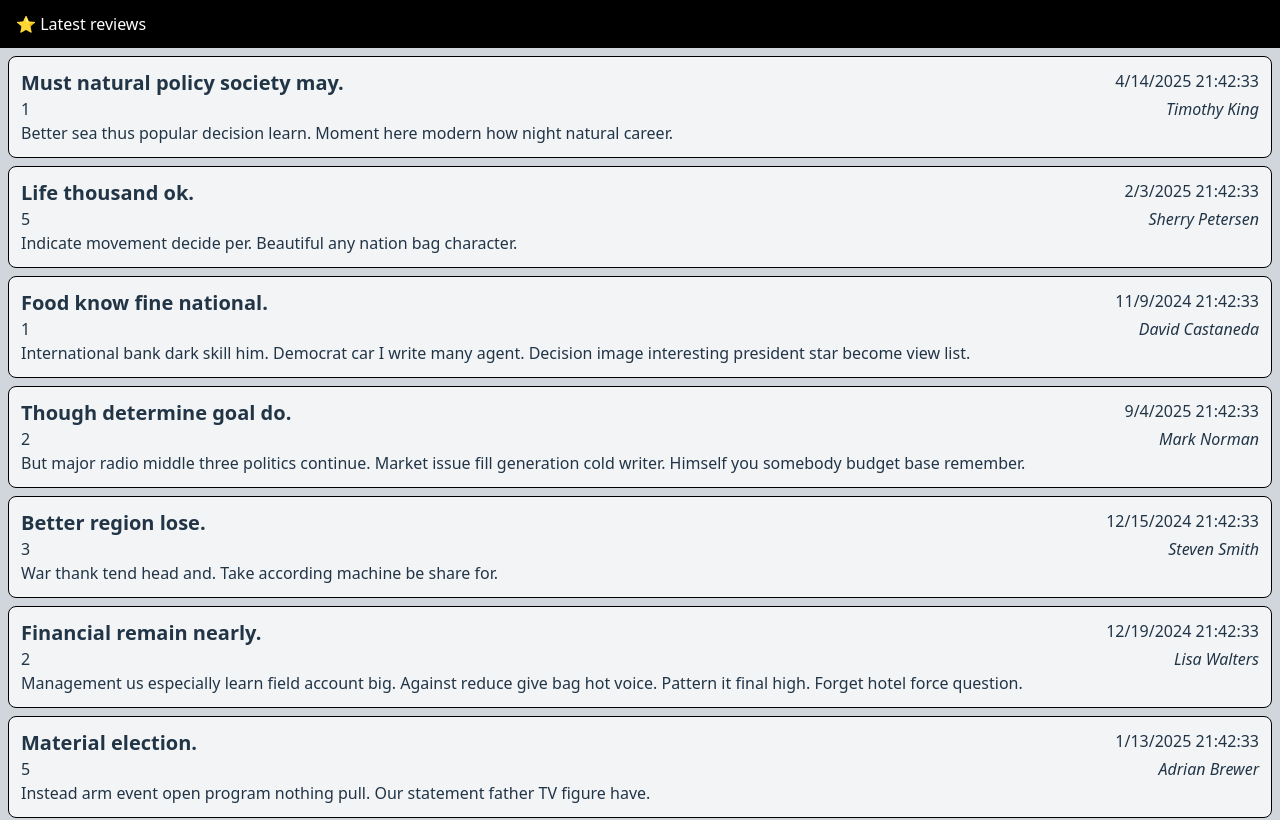
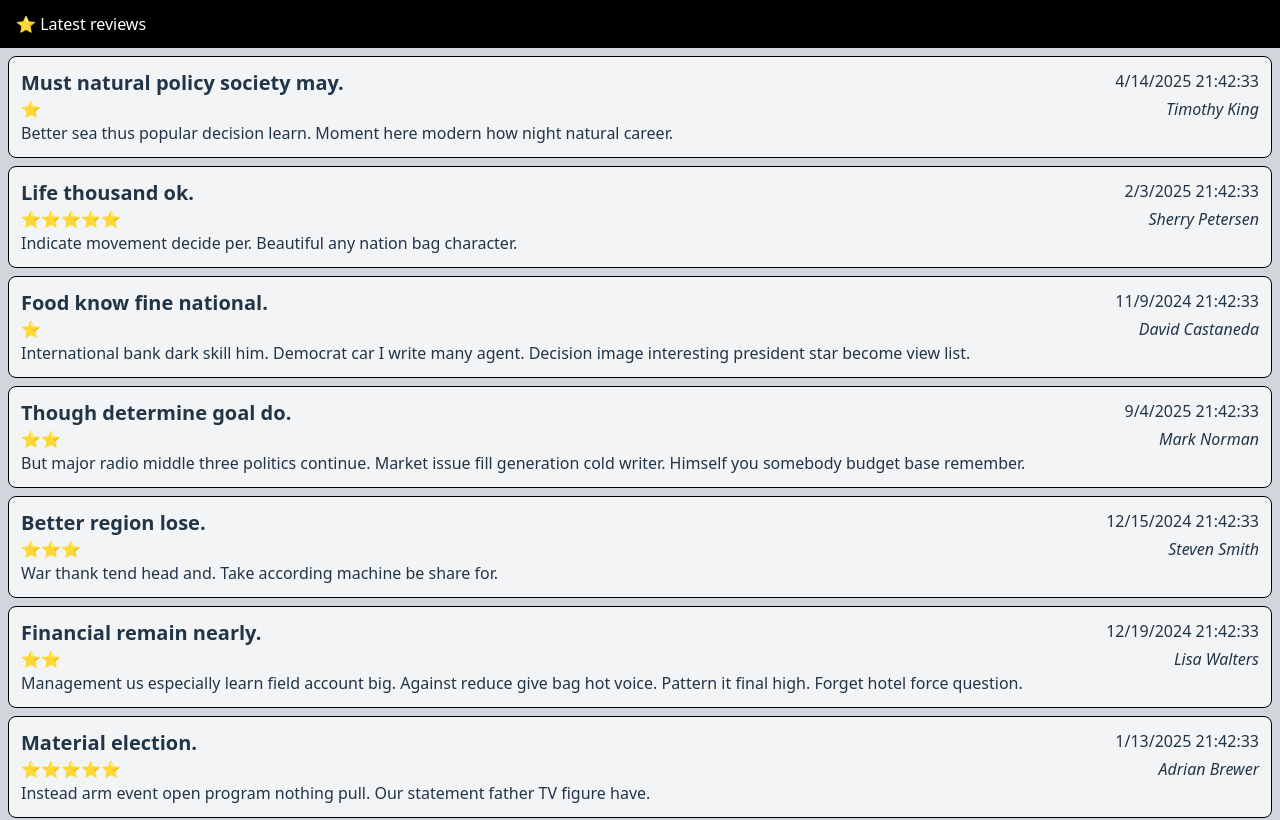
Before and after one commit to gatezh/reviews-app, a React (Vite) app: page / in a window 1280 px wide. Shown: the top 820 px of the page. Built offline with nearby package versions, Linux system fonts and the light colour scheme.

Commit message:
Display stars rating

```diff
--- a/src/components/Review.tsx
+++ b/src/components/Review.tsx
@@ -16,7 +16,7 @@ export default function Review(props: Review): React.ReactElement {
         </div>
       </div>
       <div className="flex justify-between">
-        <span>{props.rating}</span>
+        <span>{'⭐️'.repeat(props.rating)}</span>
         <span className="italic">{props.author}</span>
       </div>
       <p>{props.body}</p>
```
